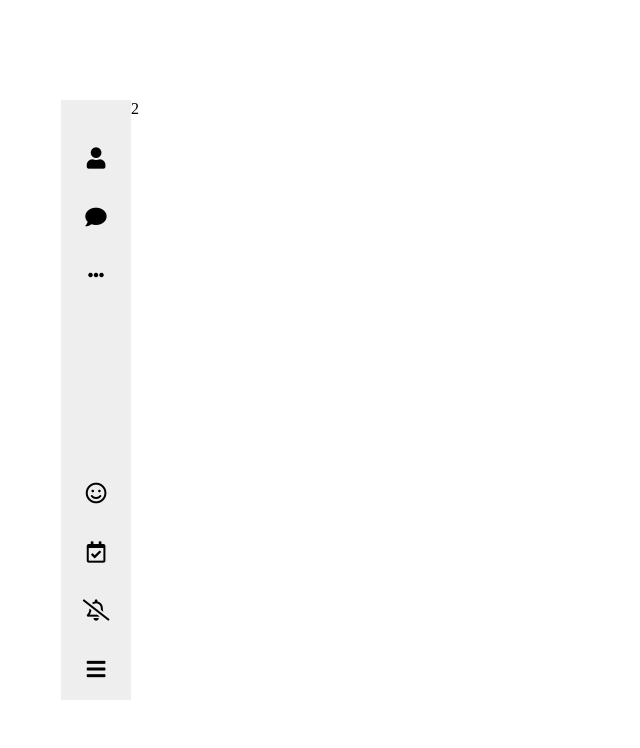
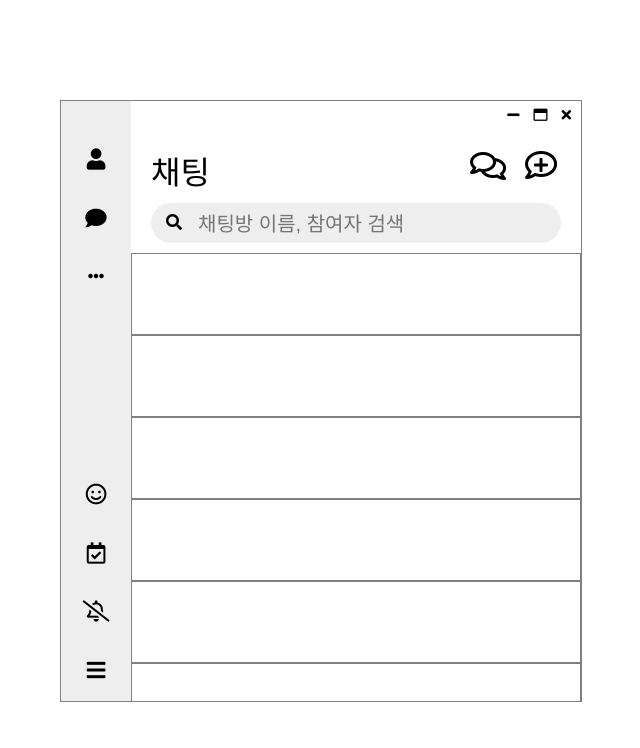
Before and after one commit to kyungpyoda/CloneCoding_kakaotalk, a plain HTML site: page index.html in a window 1280 px wide. Shown: the whole page, without its empty margins (319-959 px from the left). Drawn offline with Linux system fonts and the light colour scheme.

Commit message:
Add main

```diff
--- a/index.html
+++ b/index.html
@@ -10,17 +10,43 @@
 <div class="container">
     <div class="menu">
         <ul>
-            <li><a href=""><i class="fas fa-user fa-lg"></i></a></li>
-            <li><a href=""><i class="fas fa-comment fa-lg"></a></i></li>
-            <li><a href=""><i class="fas fa-ellipsis-h" fa-lg></a></i></li>
-            <li><a href=""><i class="far fa-smile fa-lg"></a></i></li>
-            <li><a href=""><i class="far fa-calendar-check fa-lg"></a></i></li>
-            <li><a href=""><i class="far fa-bell-slash fa-lg"></a></i></li>
-            <li><a href=""><i class="fas fa-bars fa-lg"></a></i></li>
+            <li><a href=""><i class="fas fa-user fa-lg m_friends"></i></a></li>
+            <li><a href=""><i class="fas fa-comment fa-lg m_chat"></a></i></li>
+            <li><a href=""><i class="fas fa-ellipsis-h m_more" fa-lg></a></i></li>
+            <li><a href=""><i class="far fa-smile fa-lg m_emoji"></a></i></li>
+            <li><a href=""><i class="far fa-calendar-check fa-lg m_calendar"></a></i></li>
+            <li><a href=""><i class="far fa-bell-slash fa-lg m_notifi"></a></i></li>
+            <li><a href=""><i class="fas fa-bars fa-lg m_menu"></a></i></li>
         </ul>
-
     </div>
-    <div class="item">2</div>
+    <div class="main">
+        <div class="minmaxesc">
+            <a href="" class="w_minimize"><i class="fas fa-minus fa-sm"></i></i></a>
+            <a href="" class="w_maximize"><i class="far fa-window-maximize fa-sm"></i></a>
+            <a href="" class="w_close"><i class="fas fa-times fa-sm"></i></a>
+        </div>
+        <div class="header">
+            <div class="title">
+                <a href="" style="font-size: xx-large; text-decoration: none;" class="title_text">채팅</a>
+                <a href="" class="t_newchat">
+                    <span class="fa-stack" style="vertical-align: text-bottom;">
+                    <i class="far fa-comment fa-stack-2x"></i>
+                    <i class="fas fa-plus fa-stack-1x"></i></span></a>
+                <a href="" class="t_openchat"><i class="far fa-comments fa-2x"></i></i></a>
+            </div>
+            <div class="search">
+                <i class="fas fa-search"></i>
+                <input type="text" placeholder="채팅방 이름, 참여자 검색">
+            </div>
+        </div>
+        <div class="items">
+            <ul>
+                <script>
+                    getChatList();
+                </script>
+            </ul>
+        </div>
+    </div>
 
 </div>
 <div class="temp">
--- a/jscript.js
+++ b/jscript.js
@@ -0,0 +1,8 @@
+function getChatList() {
+    document.write('<li>');
+    document.write('<li>');
+    document.write('<li>');
+    document.write('<li>');
+    document.write('<li>');
+    document.write('<li>');
+}
--- a/style.css
+++ b/style.css
@@ -8,36 +8,95 @@ html, body {
     margin: 100px auto 0 auto;
     height: 600px;
     grid-template-columns: 70px 1fr;
+    grid-template-rows: 600px;
+    border: 1px solid gray;
 }
-.menu {
+.container .menu {
     background: #eee;
 }
+.main {
+   display: grid;
+   grid-template-rows: 32px 120px 1fr;
+
+}
+.minmaxesc {
+    height: 22px;
+    text-align: right;
+    margin: 5px;
+}
+.w_minimize, .w_maximize, .w_close {
+    margin: 0 5px;
+}
+.header {
+    padding: 10px 20px;
+}
+.header .title {
+    height: 60px;
+    line-height: 60px;
+}
+.header .title .t_openchat, .header .title .t_newchat {
+    float: right;
+}
+.header .title .t_openchat {
+    margin-right: 15px;
+}
+.header .search {
+    height: 40px;
+    line-height: 40px;
+    background: #eee;
+    border-radius: 30px;
+    padding: 0 15px;
+}
+.header .search input {
+    margin-left: 10px;
+    width: 340px;
+    height: 25px;
+    font-size: 20px;
+    background: none;
+    border: none;
+    vertical-align: middle;
+}
+.header .search input:focus {
+    outline: none;
+}
+.items {
+    overflow-x: hidden;
+    overflow-y: auto;
+}
+.items li {
+    height: 80px;
+    border: 1px solid gray;
+}
+
 .temp {
     display: none;
 }
+
 ul {
     padding: 0;
     margin: 0;
     list-style: none;
 }
-li {
+.menu li {
     text-align: center;
 }
-.fas.fa-user {
+
+.menu .m_friends {
     margin-top: 50px;
 }
-.fas.fa-comment, .fas.fa-ellipsis-h {
+.menu .m_chat, .m_more {
     margin-top: 40px;
 }
-.far.fa-smile {
+.menu .m_emoji {
     margin-top: 200px;
 }
-.far.fa-calendar-check, .far.fa-bell-slash, .fas.fa-bars {
+.menu .m_calendar, .m_notifi, .m_menu {
     margin-top: 40px;
 }
 
-li a:visited {
+a:visited {
     color: black;
+
 }
 
 @media(max-width: 500px) {
```
